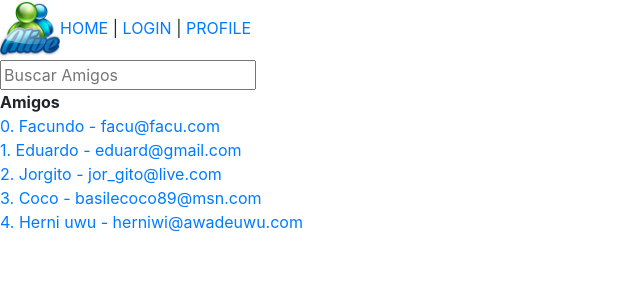
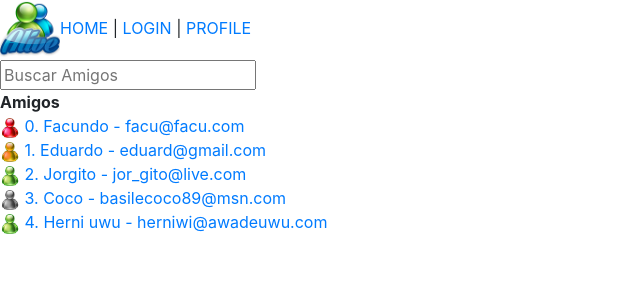
Before and after one commit to FacundoPalombo/platzinger-angular6, an Angular app: page / in a window 1280 px wide. Shown: the top 300 px of the page, without its empty margins (0-640 px from the left). Built offline with nearby package versions, Linux system fonts and the light colour scheme.

Commit message:
Se agrega el icono de estado a cada elemento

```diff
--- a/src/app/home/home.component.css
+++ b/src/app/home/home.component.css
@@ -0,0 +1,3 @@
+#user_status{
+    width: 20px;
+}
--- a/src/app/home/home.component.html
+++ b/src/app/home/home.component.html
@@ -4,7 +4,8 @@
 <ng-container *ngFor="let user of friends | search: query; let i = index;">
   <div>
     <a routerLink="/conversation/{{user.uid}}">
-      {{i}}. {{user.nick}} - {{user.email}}
+      <img id="user_status" src="../../assets/img/logo_live_{{user.status}}.png" alt="{{user.status}}"> {{i}}.
+      {{user.nick}} - {{user.email}}
     </a>
   </div>
 </ng-container>
--- a/src/app/services/user.service.ts
+++ b/src/app/services/user.service.ts
@@ -13,7 +13,8 @@ export class UserService {
       email: 'facu@facu.com',
       age: 22,
       friend: true,
-      uid: 1
+      uid: 1,
+      status: 'busy'
     };
     let eduardo: User = {
       nick: 'Eduardo',
@@ -21,7 +22,8 @@ export class UserService {
       email: 'eduard@gmail.com',
       age: 24,
       friend: false,
-      uid: 2
+      uid: 2,
+      status: 'away'
     };
     let jorge: User = {
       nick: 'Jorgito',
@@ -29,7 +31,8 @@ export class UserService {
       email: 'jor_gito@live.com',
       age: 16,
       friend: true,
-      uid: 3
+      uid: 3,
+      status: 'online'
     };
     let coco: User = {
       nick: 'Coco',
@@ -37,7 +40,8 @@ export class UserService {
       email: 'basilecoco89@msn.com',
       age: 28,
       friend: true,
-      uid: 4
+      uid: 4,
+      status: 'offline'
     };
     let hernan: User = {
       nick: 'Herni uwu',
@@ -45,7 +49,8 @@ export class UserService {
       email: 'herniwi@awadeuwu.com',
       age: 69,
       friend: false,
-      uid: 5
+      uid: 5,
+      status: 'online'
     };
     this.friends = [
       myUser,
```
Also changed, not shown: src/app/interfaces/user.ts (+7 -0 lines).
